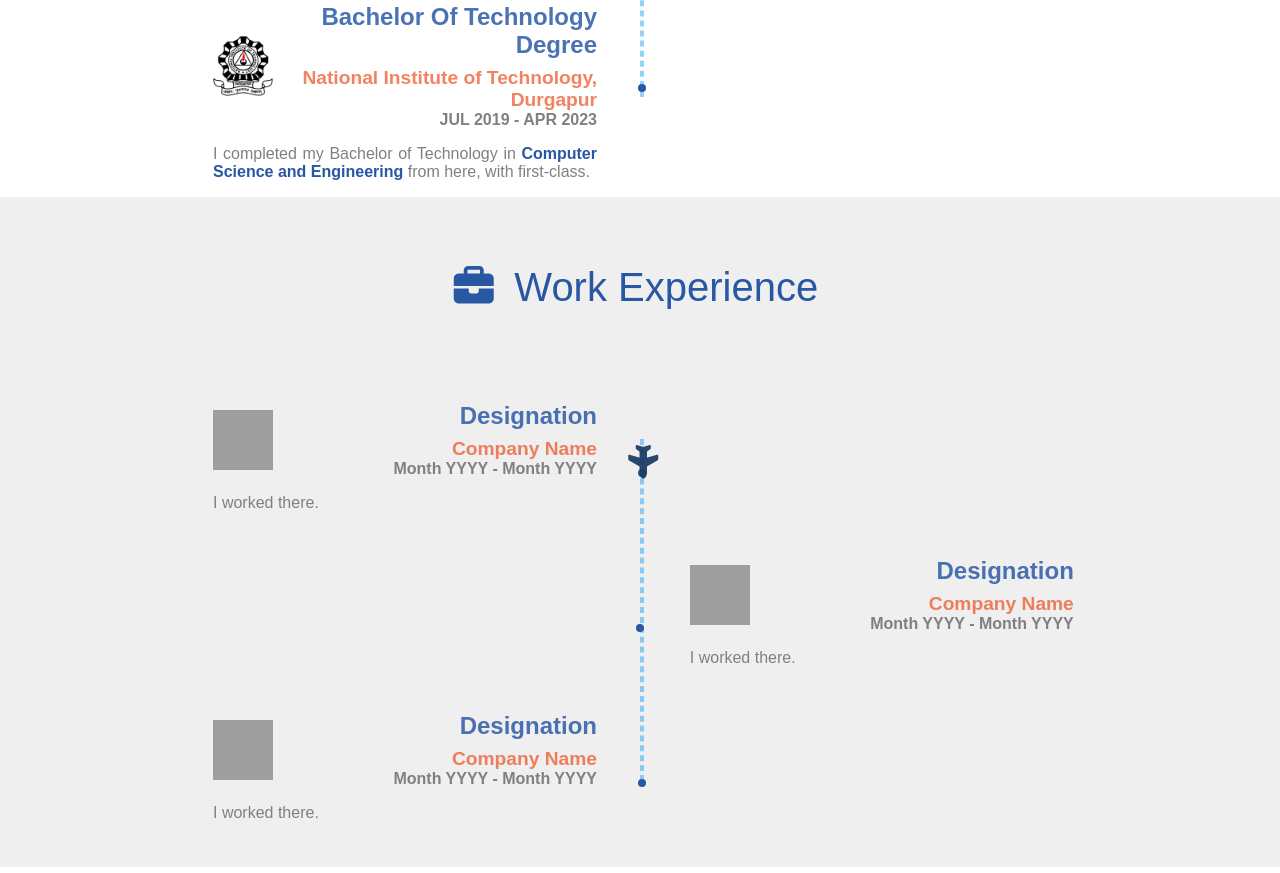
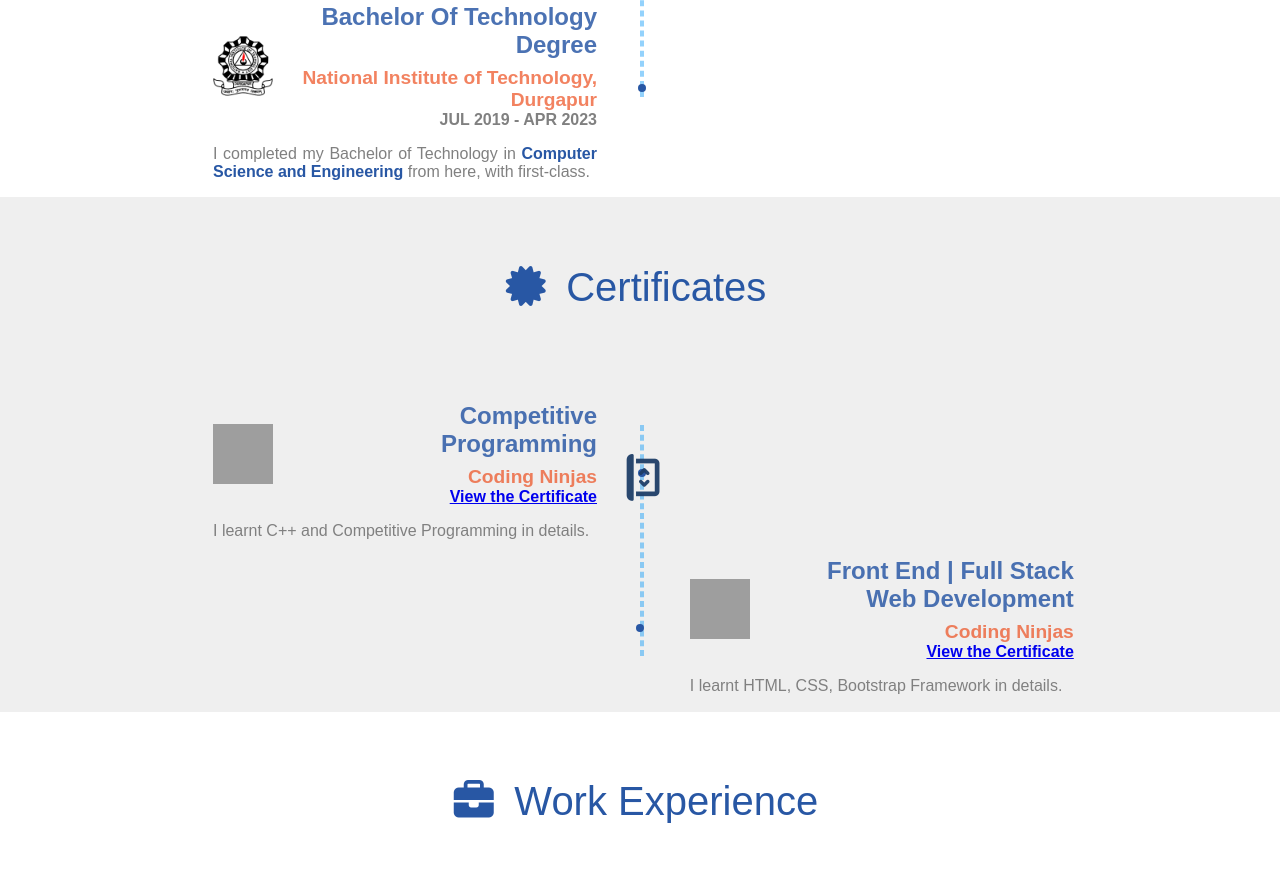
Before and after one commit to arindamparia/MyResume, a plain HTML site: page index.html in a window 1280 px wide. Shown: the part 1707-2580 px from the top of the page. Drawn offline with Linux system fonts and the light colour scheme; grey boxes are pictures that could not be loaded.

Commit message:
my resume

```diff
--- a/index.html
+++ b/index.html
@@ -152,7 +152,7 @@
 
     <section id="education">
         <h1 class="section-heading mb75px">
-            <span><i class="fa-solid fa-briefcase"></i></span>
+            <span><i class="fa-solid fa-school"></i></span>
             <span>Education</span>
         </h1>
         <div class="experience-container">
@@ -196,7 +196,52 @@
                 </div>
             </div>
             <div class="progress-bar">
-                <div class="progress-bar-indicator"><i class="fa-solid fa-car-side"></i></div>
+                <div class="progress-bar-indicator"><i class="fa-solid fa-car-side fa-spin"></i></div>
+            </div>
+        </div>
+    </section>
+    <section id="certificates">
+        <h1 class="section-heading mb75px">
+            <span><i class="fa-solid fa-certificate"></i></span>
+            <span>Certificates</span>
+        </h1>
+        <div class="experience-container">
+            <div class="experience-box">
+                <div class="work-details-container">
+                    <div class="company-logo"><img
+                            alt="company-logo"
+                            src="https://ninjasfiles.s3.amazonaws.com/asset_0000000000000030_1550710829_ninjasicon.png">
+                    </div>
+                    <div class="work-details">
+                        <h5 class="designation">Competitive Programming</h5>
+                        <h6 class="company-name">Coding Ninjas</h6>
+                        <h6 class="duration"><a
+                                href="https://ninjasfiles.s3.amazonaws.com/certificate1379892b69da7810eac9deca8ae6e54b98ce778.pdf"
+                                target="_blank">View the Certificate</a></h6>
+                    </div>
+                </div>
+                <div class="work-about">
+                    <p>I learnt C++ and Competitive Programming in details.</p>
+                </div>
+            </div>
+            <div class="experience-box">
+                <div class="work-details-container">
+                    <div class="company-logo"><img
+                            alt="company-logo"
+                            src="https://ninjasfiles.s3.amazonaws.com/asset_0000000000000030_1550710829_ninjasicon.png"></div>
+                    <div class="work-details">
+                        <h5 class="designation">Front End | Full Stack Web Development</h5>
+                        <h6 class="company-name">Coding Ninjas</h6>
+                        <h6 class="duration"><a href="https://certificate.codingninjas.com/view/e827f775920648fe"
+                                                target="_blank">View the Certificate</a></h6>
+                    </div>
+                </div>
+                <div class="work-about">
+                    <p>I learnt HTML, CSS, Bootstrap Framework in details.</p>
+                </div>
+            </div>
+            <div class="progress-bar">
+                <div class="progress-bar-indicator"><i class="fa-solid fa-laptop-code fa-beat fa-lg"></i></div>
             </div>
         </div>
     </section>
@@ -248,7 +293,7 @@
                 </div>
             </div>
             <div class="progress-bar">
-                <div class="progress-bar-indicator"><i class="fa-solid fa-plane"></i></div>
+                <div class="progress-bar-indicator"><i class="fa-solid fa-plane fa-spin fa-lg"></i></div>
             </div>
         </div>
     </section>
--- a/style.css
+++ b/style.css
@@ -366,13 +366,17 @@ section:nth-child(2n + 1) {
     left: 50%;
 }
 .progress-bar-indicator{
-
     position: sticky;
     top: 25%;
     transform: rotate(90deg);
     z-index: 2;
     color: rgba(28, 60, 101, 0.94);
     margin-top: -13px;
+}
+
+#certificates .progress-bar-indicator {
+    margin-top: 10px;
+
 }
 .experience-box::after{
     content: '';
```
